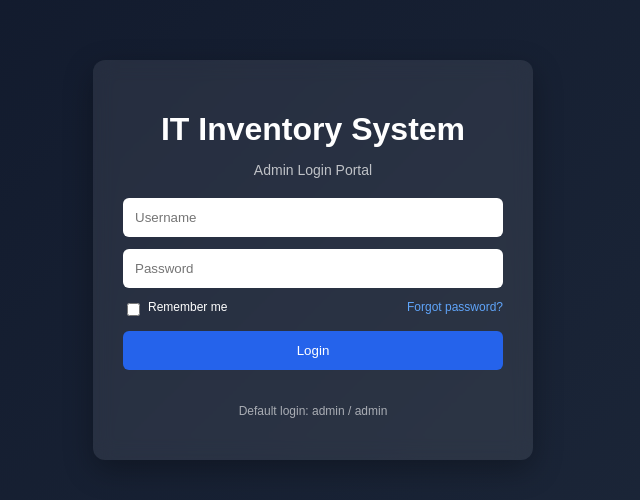
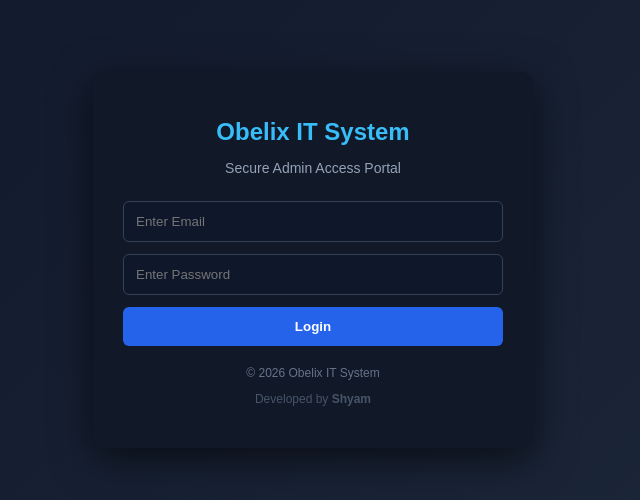
Before and after one commit to shyamk007-ship-it/ObelixITInventory, a Next.js app: page /login in a window 1280 px wide. Shown: the part 140-640 px from the top of the page, without its empty margins (327-967 px from the left). Built offline with nearby package versions, Linux system fonts and the light colour scheme.

Commit message:
updated website

```diff
--- a/app/login/page.tsx
+++ b/app/login/page.tsx
@@ -6,65 +6,60 @@ import { useRouter } from "next/navigation";
 export default function LoginPage() {
   const router = useRouter();
 
-  const [username, setUsername] = useState("");
+  const [email, setEmail] = useState("");
   const [password, setPassword] = useState("");
-  const [loading, setLoading] = useState(false);
 
-  const handleLogin = (e: React.FormEvent) => {
+  const handleLogin = (e: any) => {
     e.preventDefault();
-    setLoading(true);
 
-    setTimeout(() => {
-      if (username === "admin" && password === "admin") {
-        localStorage.setItem("loggedIn", "true");
-        router.push("/dashboard");
-      } else {
-        alert("Invalid credentials ❌");
-      }
-      setLoading(false);
-    }, 800);
+    // Demo login (we will replace with Supabase Auth later)
+    if (email === "admin@obelix.com" && password === "admin123") {
+      localStorage.setItem("loggedIn", "true");
+      router.push("/dashboard");
+    } else {
+      alert("Invalid credentials ❌");
+    }
   };
 
   return (
     <div style={styles.container}>
       <div style={styles.card}>
-        <h1 style={styles.title}>IT Inventory System</h1>
-        <p style={styles.subtitle}>Admin Login Portal</p>
 
+        {/* BRAND */}
+        <h1 style={styles.title}>Obelix IT System</h1>
+        <p style={styles.subtitle}>Secure Admin Access Portal</p>
+
+        {/* FORM */}
         <form onSubmit={handleLogin} style={styles.form}>
           <input
+            type="email"
+            placeholder="Enter Email"
+            value={email}
+            onChange={(e) => setEmail(e.target.value)}
             style={styles.input}
-            placeholder="Username"
-            value={username}
-            onChange={(e) => setUsername(e.target.value)}
           />
 
           <input
-            style={styles.input}
             type="password"
-            placeholder="Password"
+            placeholder="Enter Password"
             value={password}
             onChange={(e) => setPassword(e.target.value)}
+            style={styles.input}
           />
 
-          <div style={styles.row}>
-            <label style={styles.checkbox}>
-              <input type="checkbox" /> Remember me
-            </label>
+          <button type="submit" style={styles.button}>
+            Login
+          </button>
+        </form>
 
-            <a href="#" style={styles.link}>
-              Forgot password?
-            </a>
-          </div>
+        {/* FOOTER */}
+        <p style={styles.dev}>
+          © {new Date().getFullYear()} Obelix IT System
+        </p>
 
-          <button style={styles.button} type="submit">
-            {loading ? "Logging in..." : "Login"}
-          </button>
-
-          <div style={styles.footer}>
-            <p>Default login: admin / admin</p>
-          </div>
-        </form>
+        <p style={styles.devSmall}>
+          Developed by <b>Shyam</b>
+        </p>
       </div>
     </div>
   );
@@ -77,63 +72,64 @@ const styles: any = {
     justifyContent: "center",
     alignItems: "center",
     background: "linear-gradient(135deg, #0f172a, #1e293b)",
-    fontFamily: "Arial"
+    fontFamily: "Arial",
   },
+
   card: {
     width: 380,
     padding: 30,
+    background: "#111827",
     borderRadius: 12,
-    background: "rgba(255,255,255,0.08)",
-    backdropFilter: "blur(10px)",
-    color: "white",
-    boxShadow: "0 10px 30px rgba(0,0,0,0.3)"
+    boxShadow: "0 10px 40px rgba(0,0,0,0.6)",
+    textAlign: "center",
   },
+
   title: {
-    textAlign: "center",
-    marginBottom: 5
+    color: "#38bdf8",
+    fontSize: 24,
+    marginBottom: 5,
   },
+
   subtitle: {
-    textAlign: "center",
+    color: "#94a3b8",
+    marginBottom: 25,
     fontSize: 14,
-    opacity: 0.7,
-    marginBottom: 20
   },
+
   form: {
     display: "flex",
     flexDirection: "column",
-    gap: 12
+    gap: 12,
   },
+
   input: {
     padding: 12,
     borderRadius: 6,
-    border: "none",
-    outline: "none"
+    border: "1px solid #334155",
+    background: "#0f172a",
+    color: "white",
+    outline: "none",
   },
-  row: {
-    display: "flex",
-    justifyContent: "space-between",
-    fontSize: 12
-  },
-  checkbox: {
-    display: "flex",
-    gap: 5
-  },
-  link: {
-    color: "#60a5fa",
-    textDecoration: "none"
-  },
+
   button: {
     padding: 12,
-    borderRadius: 6,
-    border: "none",
     background: "#2563eb",
     color: "white",
-    cursor: "pointer"
+    border: "none",
+    borderRadius: 6,
+    cursor: "pointer",
+    fontWeight: "bold",
   },
-  footer: {
-    textAlign: "center",
+
+  dev: {
+    marginTop: 20,
     fontSize: 12,
-    opacity: 0.6,
-    marginTop: 10
-  }
+    color: "#64748b",
+  },
+
+  devSmall: {
+    marginTop: 5,
+    fontSize: 12,
+    color: "#475569",
+  },
 };
```
